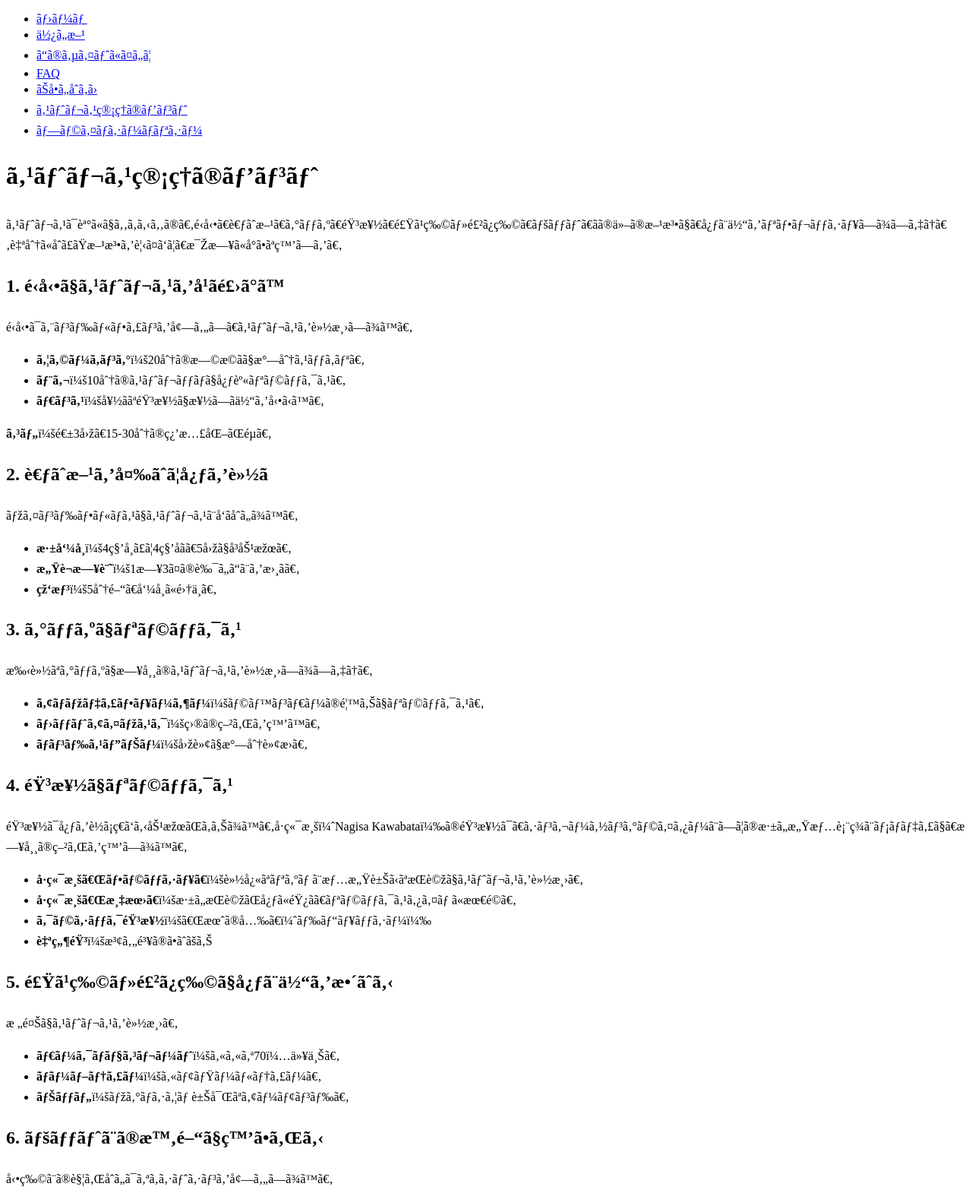
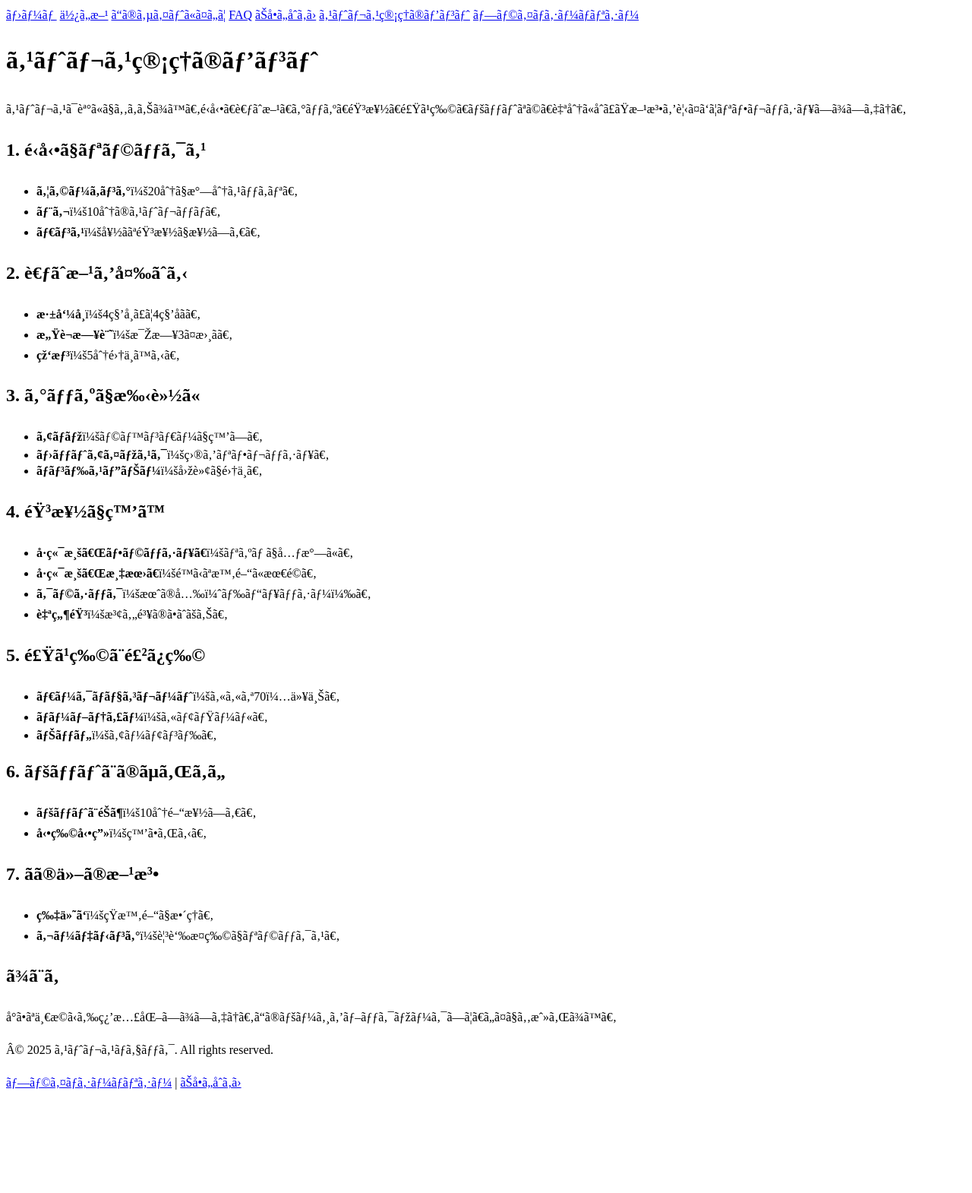
Before and after one commit to shidemaro/stresscheck, a plain HTML site: page tips.html in a window 1280 px wide. Shown: the top 1570 px of the page at 76% size. After the commit the page ends 1456 px from the top, so only its background shows below. Drawn offline with Linux system fonts and the light colour scheme.

Commit message:
Update tips.html

```diff
--- a/tips.html
+++ b/tips.html
@@ -9,78 +9,69 @@
 <body>
     <header>
         <nav>
-            <ul>
-                <li><a href=\"index.html\">ホーム</a></li>
-                <li><a href=\"usage.html\">使い方</a></li>
-                <li><a href=\"about.html\">このサイトについて</a></li>
-                <li><a href=\"faq.html\">FAQ</a></li>
-                <li><a href=\"contact.html\">お問い合わせ</a></li>
-                <li><a href=\"tips.html\">ストレス管理のヒント</a></li>
-                <li><a href=\"privacy.html\">プライバシーポリシー</a></li>
-            </ul>
+            <a href=\"index.html\">ホーム</a>
+            <a href=\"usage.html\">使い方</a>
+            <a href=\"about.html\">このサイトについて</a>
+            <a href=\"faq.html\">FAQ</a>
+            <a href=\"contact.html\">お問い合わせ</a>
+            <a href=\"tips.html\">ストレス管理のヒント</a>
+            <a href=\"privacy.html\">プライバシーポリシー</a>
         </nav>
     </header>
     <main>
         <h1>ストレス管理のヒント</h1>
-        <p>ストレスは誰にでもあるもの。運動、考え方、グッズ、音楽、食べ物・飲み物、ペット、その他の方法で、心と体をリフレッシュしましょう。自分に合った方法を見つけて、毎日に小さな癒しを。</p>
+        <p>ストレスは誰にでもあります。運動、考え方、グッズ、音楽、食べ物、ペットなど、自分に合った方法を見つけてリフレッシュしましょう。</p>
 
-        <h2>1. 運動でストレスを吹き飛ばす</h2>
-        <p>運動はエンドルフィンを増やし、ストレスを軽減します。</p>
+        <h2>1. 運動でリラックス</h2>
         <ul>
-            <li><strong>ウォーキング</strong>：20分の早歩きで気分スッキリ。</li>
-            <li><strong>ヨガ</strong>：10分のストレッチで心身リラックス。</li>
-            <li><strong>ダンス</strong>：好きな音楽で楽しく体を動かす。</li>
-        </ul>
-        <p><strong>コツ</strong>：週3回、15-30分の習慣化が鍵。</p>
-
-        <h2>2. 考え方を変えて心を軽く</h2>
-        <p>マインドフルネスでストレスと向き合います。</p>
-        <ul>
-            <li><strong>深呼吸</strong>：4秒吸って4秒吐く、5回で即効果。</li>
-            <li><strong>感謝日記</strong>：1日3つの良いことを書く。</li>
-            <li><strong>瞑想</strong>：5分間、呼吸に集中。</li>
+            <li><strong>ウォーキング</strong>：20分で気分スッキリ。</li>
+            <li><strong>ヨガ</strong>：10分のストレッチ。</li>
+            <li><strong>ダンス</strong>：好きな音楽で楽しむ。</li>
         </ul>
 
-        <h2>3. グッズでリラックス</h2>
-        <p>手軽なグッズで日常のストレスを軽減しましょう。</p>
+        <h2>2. 考え方を変える</h2>
         <ul>
-            <li><strong>アロマディフューザー</strong>：ラベンダーの香りでリラックス。</li>
-            <li><strong>ホットアイマスク</strong>：目の疲れを癒す。</li>
-            <li><strong>ハンドスピナー</strong>：回転で気分転換。</li>
+            <li><strong>深呼吸</strong>：4秒吸って4秒吐く。</li>
+            <li><strong>感謝日記</strong>：毎日3つ書く。</li>
+            <li><strong>瞑想</strong>：5分集中する。</li>
         </ul>
 
-        <h2>4. 音楽でリラックス</h2>
-        <p>音楽は心を落ち着ける効果があります。川端渚（Nagisa Kawabata）の音楽は、シンガーソングライターとしての深い感情表現とメロディで、日常の疲れを癒します。</p>
+        <h2>3. グッズで手軽に</h2>
         <ul>
-            <li><strong>川端渚「フラッシュ」</strong>：軽快なリズムと情感豊かな歌詞でストレスを軽減。</li>
-            <li><strong>川端渚「渇望」</strong>：深い歌詞が心に響き、リラックスタイムに最適。</li>
-            <li><strong>クラシック音楽</strong>：「月の光」（ドビュッシー）</li>
-            <li><strong>自然音</strong>：波や鳥のさえずり</li>
+            <li><strong>アロマ</strong>：ラベンダーで癒し。</li>
+            <li><strong>ホットアイマスク</strong>：目をリフレッシュ。</li>
+            <li><strong>ハンドスピナー</strong>：回転で集中。</li>
         </ul>
 
-        <h2>5. 食べ物・飲み物で心と体を整える</h2>
-        <p>栄養でストレスを軽減。</p>
+        <h2>4. 音楽で癒す</h2>
+        <ul>
+            <li><strong>川端渚「フラッシュ」</strong>：リズムで元気に。</li>
+            <li><strong>川端渚「渇望」</strong>：静かな時間に最適。</li>
+            <li><strong>クラシック</strong>：月の光（ドビュッシー）。</li>
+            <li><strong>自然音</strong>：波や鳥のさえずり。</li>
+        </ul>
+
+        <h2>5. 食べ物と飲み物</h2>
         <ul>
             <li><strong>ダークチョコレート</strong>：カカオ70％以上。</li>
-            <li><strong>ハーブティー</strong>：カモミールティー。</li>
-            <li><strong>ナッツ</strong>：マグネシウム豊富なアーモンド。</li>
+            <li><strong>ハーブティー</strong>：カモミール。</li>
+            <li><strong>ナッツ</strong>：アーモンド。</li>
         </ul>
 
-        <h2>6. ペットとの時間で癒される</h2>
-        <p>動物との触れ合いはオキシトシンを増やします。</p>
+        <h2>6. ペットとのふれあい</h2>
         <ul>
-            <li><strong>ペットと遊ぶ</strong>：犬や猫との10分間。</li>
-            <li><strong>動物動画を見る</strong>：ペットがいない場合。</li>
+            <li><strong>ペットと遊ぶ</strong>：10分間楽しむ。</li>
+            <li><strong>動物動画</strong>：癒される。</li>
         </ul>
 
-        <h2>7. その他のストレス解消法</h2>
+        <h2>7. その他の方法</h2>
         <ul>
-            <li><strong>片付け</strong>：短時間で部屋を整理。</li>
-            <li><strong>ガーデニング</strong>：観葉植物の世話。</li>
+            <li><strong>片付け</strong>：短時間で整理。</li>
+            <li><strong>ガーデニング</strong>：観葉植物でリラックス。</li>
         </ul>
 
         <h2>まとめ</h2>
-        <p>小さな一歩からストレス解消を。自分に合う方法を試し、習慣化しましょう。このページをブックマークして、いつでも戻ってきてください！</p>
+        <p>小さな一歩から習慣化しましょう。このページをブックマークして、いつでも戻れます。</p>
     </main>
     <footer>
         <p>© 2025 ストレスチェック. All rights reserved.</p>
```
